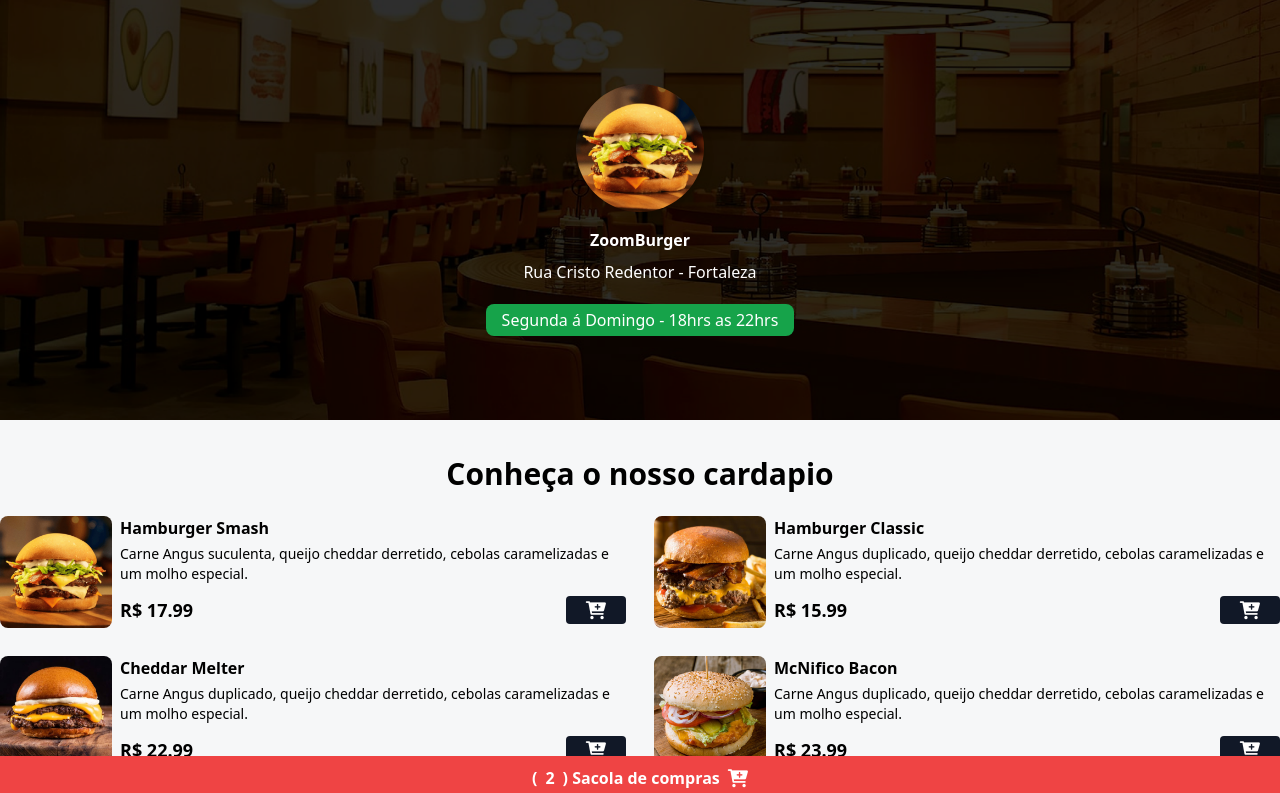
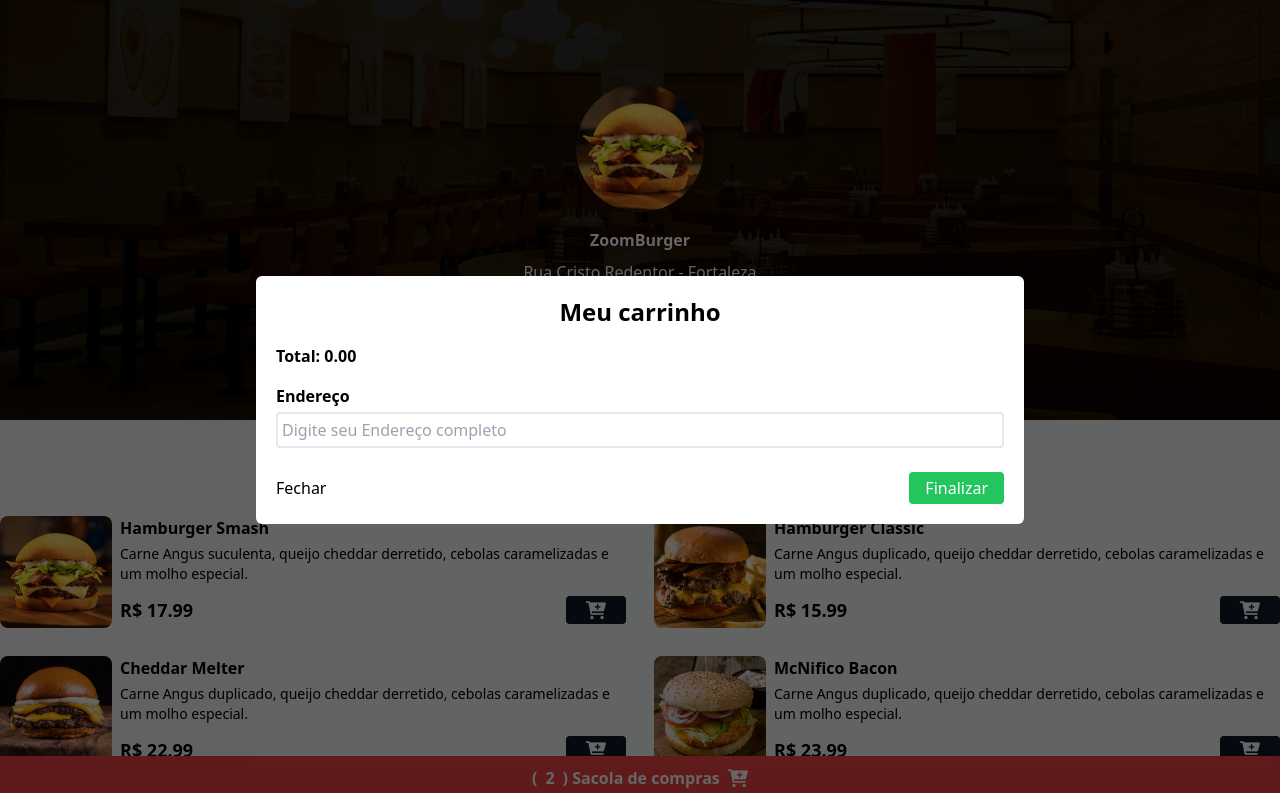
Before and after one commit to Yonara-ferreira/OnlineMenu, a website: page index.html in a window 1280 px wide. Shown: the top 793 px of the page. Drawn offline with Linux system fonts and the light colour scheme.

Commit message:
Feat: Created modal complete

```diff
--- a/index.html
+++ b/index.html
@@ -264,6 +264,33 @@ crossorigin="anonymous" referrerpolicy="no-referrer" />
         </div>
             <!-- GRID BEBIDAS FIM -->
     </div>
+
+    <div class="bg-black/60 w-full h-full fixed top-0 left-0 z-[99] flex items-center justify-center">
+
+        <div class="bg-white p-5 rounded-md min-w-[90%] md:min-w-[60%]">
+            <h2 class="text-center font-bold text-2xl mb-2">Meu carrinho</h2>
+
+            <div id="cart-items" class="flex justify-between mb-2 flex-col"></div>
+
+            <p class="font-bold">Total: <span id="cart-total">0.00</span></p>
+            <p class="font-bold mt-4">Endereço</p>
+            <input
+            type="text"
+            placeholder="Digite seu Endereço completo"
+            class="w-full border-2 p-1 rounded my-1"
+            id="address"
+            />
+            <p class="text-red-500 hidden" id="address-warn">Digite seu endereço completo</p>
+
+            <div class="flex items-center justify-between mt-5 w-full">
+                <button id="close-modal-btn">Fechar</button>
+                <button id="final-modal-btn" class="bg-green-500 text-white px-4 py-1 rounded">Finalizar</button>
+            </div>
+
+        </div>
+
+    </div>
+
     <footer class="w-full bg-red-500 py-2 fixed bottom-0 z-40 flex items-center justify-center">
         <button class="flex items-center gap-2 text-white font-bold" id="cart-btn">
            (<span id="cart-count">2</span>)
```
Also changed, not shown: styles/output.css.
